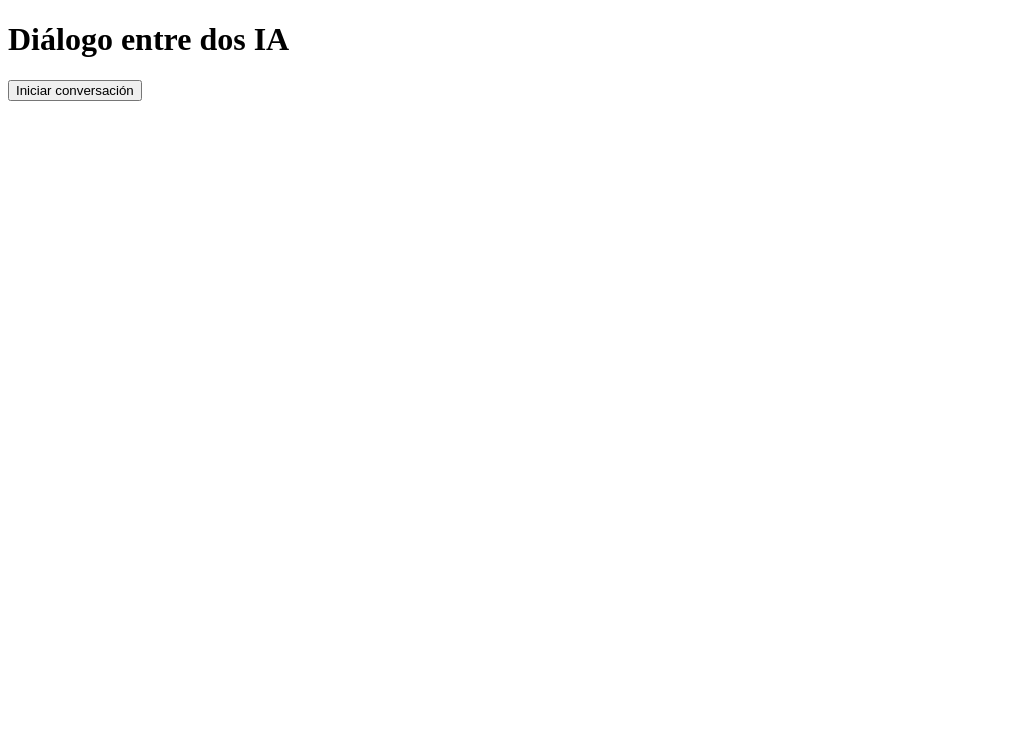
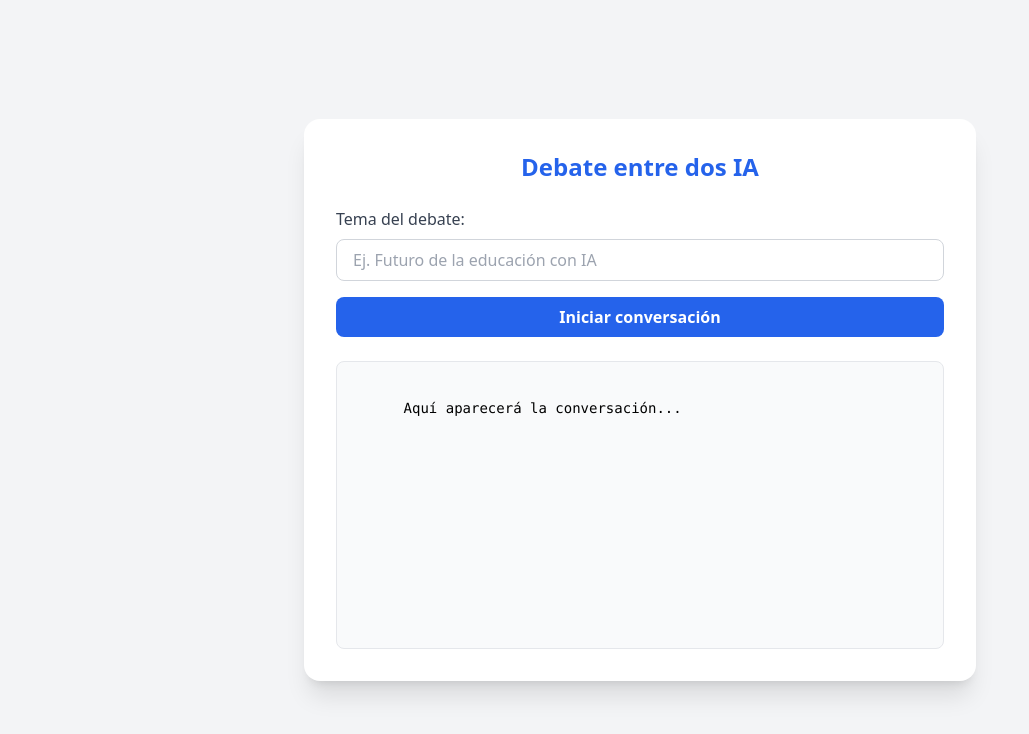
Before and after one commit to acinfoarchive2/mypro, a website: page public/index.html in a window 1280 px wide. Shown: the whole page, without its empty margins (0-1029 px from the left). Drawn offline with nearby package versions, Linux system fonts and the light colour scheme.

Commit message:
Update index.html

```diff
--- a/public/index.html
+++ b/public/index.html
@@ -3,16 +3,57 @@
 <head>
   <meta charset="UTF-8" />
   <title>Diálogo entre IA</title>
+  <script src="https://cdn.tailwindcss.com"></script>
 </head>
-<body>
-  <h1>Diálogo entre dos IA</h1>
-  <button id="run">Iniciar conversación</button>
-  <pre id="log"></pre>
+<body class="bg-gray-100 min-h-screen flex items-center justify-center">
+  <div class="bg-white shadow-xl rounded-2xl p-8 w-full max-w-2xl">
+    <h1 class="text-2xl font-bold text-center text-blue-600 mb-6">
+      Debate entre dos IA
+    </h1>
+
+    <div class="mb-4">
+      <label for="topic" class="block text-gray-700 font-medium mb-2">
+        Tema del debate:
+      </label>
+      <input
+        type="text"
+        id="topic"
+        placeholder="Ej. Futuro de la educación con IA"
+        class="w-full px-4 py-2 border border-gray-300 rounded-lg focus:ring focus:ring-blue-300"
+      />
+    </div>
+
+    <button
+      id="run"
+      class="w-full bg-blue-600 hover:bg-blue-700 text-white font-semibold py-2 px-4 rounded-lg transition"
+    >
+      Iniciar conversación
+    </button>
+
+    <div
+      id="log"
+      class="mt-6 p-4 border border-gray-200 rounded-lg bg-gray-50 h-72 overflow-y-auto whitespace-pre-wrap font-mono text-sm"
+    >
+      Aquí aparecerá la conversación...
+    </div>
+  </div>
+
   <script>
     document.getElementById('run').onclick = async () => {
-      const res = await fetch('/.netlify/functions/dialog?interactions=3&max_tokens=60');
+      const topic = document.getElementById('topic').value.trim();
+      const query = new URLSearchParams({
+        interactions: 5,
+        max_tokens: 80,
+        topic: topic || "Tema libre"
+      });
+
+      const res = await fetch(`/.netlify/functions/dialog?${query}`);
       const data = await res.json();
-      const output = data.conversation.map(c => `${c.speaker}: ${c.message}`).join('\n');
+
+      const output = data.conversation
+        .map(c => `${c.speaker}: ${c.message}`)
+        .join('\n\n');
+
       document.getElementById('log').textContent = output;
     };
   </script>
```
